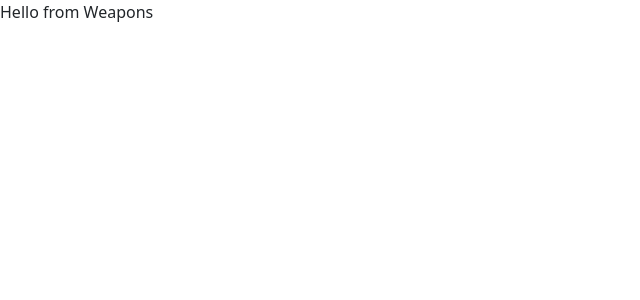
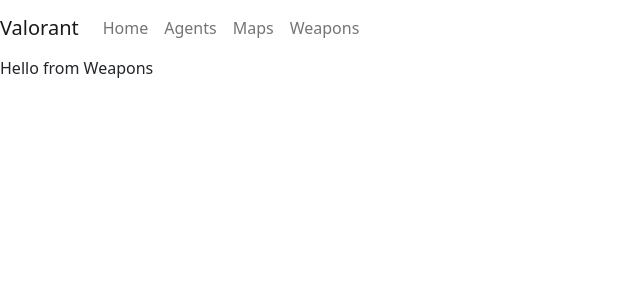
Before and after one commit to ting-prado/valorant-info, a React (Create React App) app: page /weapons in a window 1280 px wide. Shown: the top 300 px of the page, without its empty margins (0-640 px from the left). Built offline with nearby package versions, Linux system fonts and the light colour scheme.

Commit message:
Fixed app routes & navbar links correctly

```diff
--- a/src/App.js
+++ b/src/App.js
@@ -1,9 +1,11 @@
+import Navbar from './components/Navbar';
+import RouteSwitch from './RouteSwitch';
+
 const App = () => {
   return (
     <div className="App">
-      <div className="row">
-        <h1>Hello from App</h1>
-      </div>
+      <Navbar />
+      <RouteSwitch />
     </div>
   );
 };
--- a/src/RouteSwitch.js
+++ b/src/RouteSwitch.js
@@ -1,19 +1,17 @@
-import { BrowserRouter, Routes, Route } from 'react-router-dom';
-import App from './App';
+import { Routes, Route } from 'react-router-dom';
 import Agents from './components/Agents';
 import Maps from './components/Maps';
+import Home from './components/Home';
 import Weapons from './components/Weapons';
 
 const RouteSwitch = () => {
   return (
-    <BrowserRouter>
-      <Routes>
-        <Route path="/" element={<App />} />
-        <Route path="/agents" element={<Agents />} />
-        <Route path="/maps" element={<Maps />} />
-        <Route path="/weapons" element={<Weapons />} />
-      </Routes>
-    </BrowserRouter>
+    <Routes>
+      <Route path="/" element={<Home />} />
+      <Route path="/agents" element={<Agents />} />
+      <Route path="/maps" element={<Maps />} />
+      <Route path="/weapons" element={<Weapons />} />
+    </Routes>
   );
 };
 
--- /dev/null
+++ b/src/components/Home.js
@@ -0,0 +1,5 @@
+const Home = () => {
+  return <div className="Home">Hello from Home</div>;
+};
+
+export default Home;
--- /dev/null
+++ b/src/components/Navbar.js
@@ -0,0 +1,37 @@
+import { Link } from 'react-router-dom';
+
+const Navbar = () => {
+  return (
+    <nav className="navbar navbar-expand-lg navbar-expand-md">
+      <Link to={'/'} className="navbar-brand">
+        Valorant
+      </Link>
+      <div id="navCollapse" className="collapse navbar-collapse">
+        <ul className="navbar-nav">
+          <li className="nav-item">
+            <Link to={'/'} className="nav-link">
+              Home
+            </Link>
+          </li>
+          <li className="nav-item">
+            <Link to={'/agents'} className="nav-link">
+              Agents
+            </Link>
+          </li>
+          <li className="nav-item">
+            <Link to={'/maps'} className="nav-link">
+              Maps
+            </Link>
+          </li>
+          <li className="nav-item">
+            <Link to={'/weapons'} className="nav-link">
+              Weapons
+            </Link>
+          </li>
+        </ul>
+      </div>
+    </nav>
+  );
+};
+
+export default Navbar;
--- a/src/index.js
+++ b/src/index.js
@@ -1,11 +1,14 @@
 import React from 'react';
 import ReactDOM from 'react-dom/client';
 import 'bootstrap/dist/css/bootstrap.css';
-import RouteSwitch from './RouteSwitch';
+import App from './App';
+import { BrowserRouter } from 'react-router-dom';
 
 const root = ReactDOM.createRoot(document.getElementById('root'));
 root.render(
   <React.StrictMode>
-    <RouteSwitch />
+    <BrowserRouter>
+      <App />
+    </BrowserRouter>
   </React.StrictMode>
 );
```
